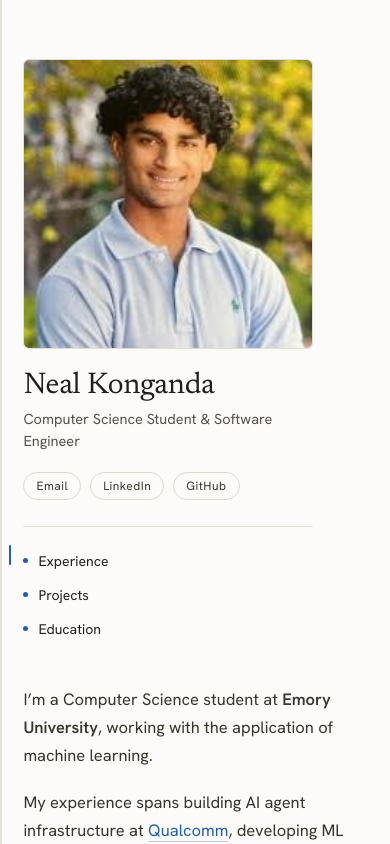
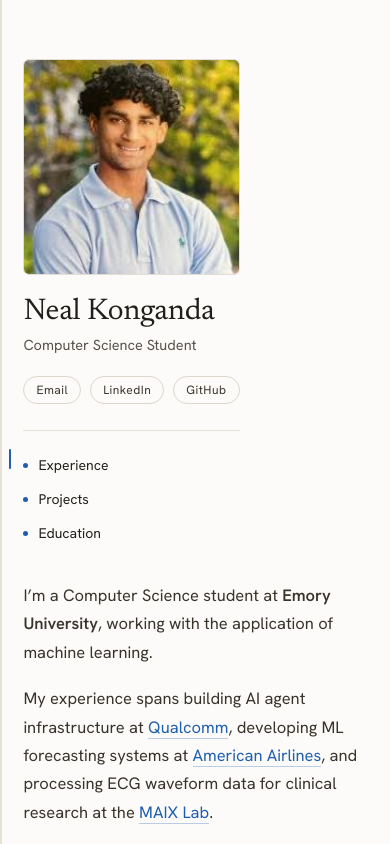
Before and after one commit to NKonganda/Neal-Konganda-Website, a React (Vite) app: page / in a window 390 px wide. Shown: the top 844 px of the page. Built offline with nearby package versions, Linux system fonts and the light colour scheme.

Commit message:
Fixing mobile

```diff
--- a/src/App.css
+++ b/src/App.css
@@ -67,3 +67,10 @@
   font-size: 13px;
   color: #948b7c;
 }
+
+@media (max-width: 820px) {
+  .layout {
+    flex-direction: column;
+    gap: 32px;
+  }
+}
--- a/src/components/Sidebar.css
+++ b/src/components/Sidebar.css
@@ -112,3 +112,10 @@
   background: #1f5fae;
   transition: transform 0.35s ease;
 }
+
+@media (max-width: 820px) {
+  .sidebar {
+    position: static;
+    flex-basis: auto;
+  }
+}
--- a/src/data/resume.js
+++ b/src/data/resume.js
@@ -3,7 +3,7 @@ export const profile = {
   email: "neal.konganda@emory.edu",
   linkedin: "https://www.linkedin.com/in/nealkonganda/",
   github: "https://github.com/NKonganda",
-  title: "Computer Science Student & Software Engineer",
+  title: "Computer Science Student",
 };
 
 export const education = {
```
Also changed, not shown: .wolf/buglog.json, .wolf/cerebrum.md, .wolf/memory.md.
